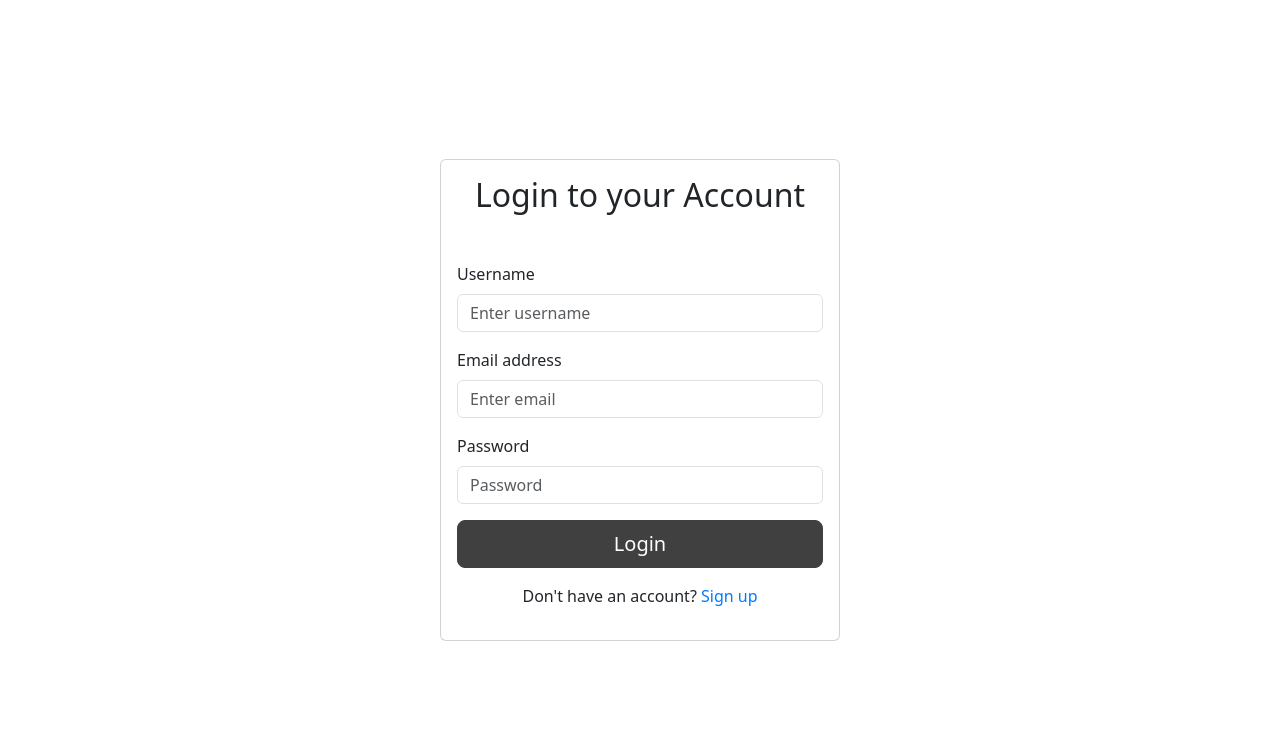
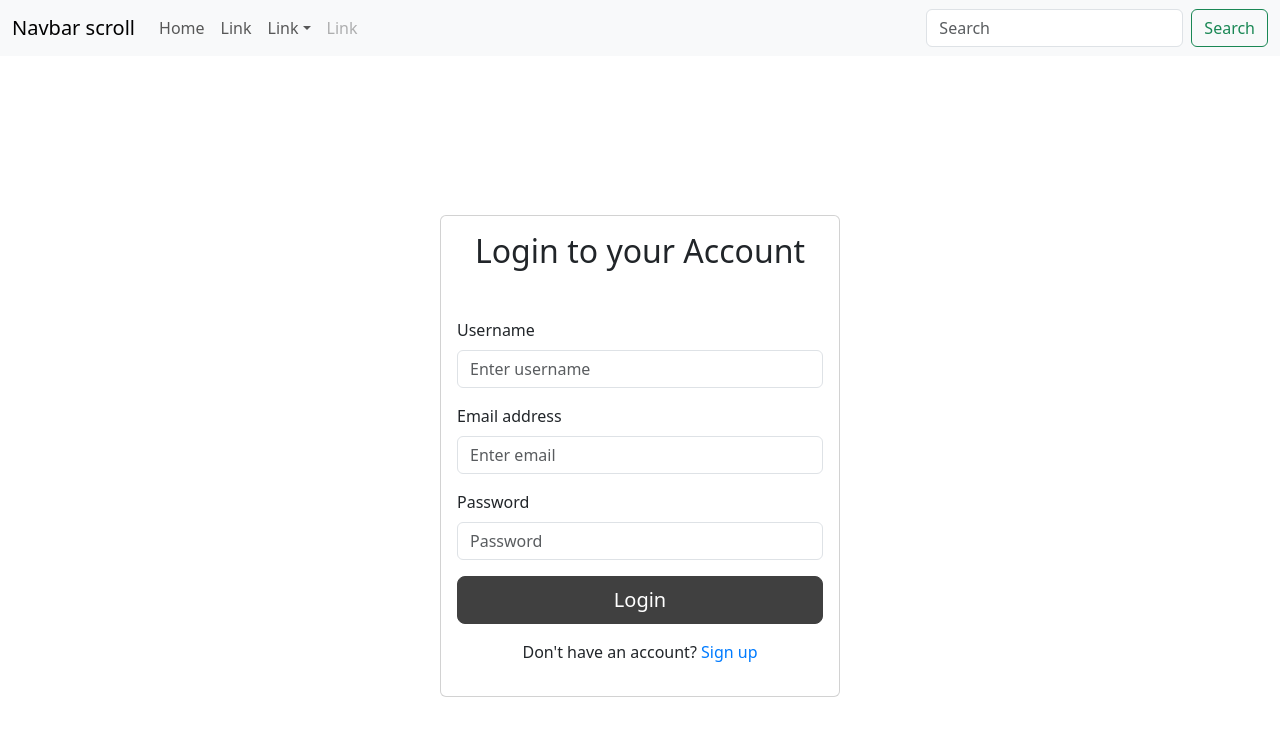
Before and after one commit to Hassan-Khan16/collab-demo, a React (Vite) app: page /login in a window 1280 px wide. Shown: the top 736 px of the page. Built offline with nearby package versions, Linux system fonts and the light colour scheme.

Commit message:
changes to test

```diff
--- a/src/Component/Auth/Login.jsx
+++ b/src/Component/Auth/Login.jsx
@@ -1,13 +1,50 @@
-
-
 import React from 'react';
 import 'bootstrap/dist/css/bootstrap.min.css';
 import { Link } from 'react-router-dom';
-import { Container, Card, Button, Form } from 'react-bootstrap';
+import { Nav, Navbar, NavDropdown ,Container, Card, Button, Form } from 'react-bootstrap';
 import './Style.css';
 
 function Login() {
     return (
+        <>
+            <Navbar expand="lg" className="bg-body-tertiary">
+                <Container fluid>
+                    <Navbar.Brand href="#">Navbar scroll</Navbar.Brand>
+                    <Navbar.Toggle aria-controls="navbarScroll" />
+                    <Navbar.Collapse id="navbarScroll">
+                        <Nav
+                            className="me-auto my-2 my-lg-0"
+                            style={{ maxHeight: '100px' }}
+                            navbarScroll
+                        >
+                            <Nav.Link href="#action1">Home</Nav.Link>
+                            <Nav.Link href="#action2">Link</Nav.Link>
+                            <NavDropdown title="Link" id="navbarScrollingDropdown">
+                                <NavDropdown.Item href="#action3">Action</NavDropdown.Item>
+                                <NavDropdown.Item href="#action4">
+                                    Another action
+                                </NavDropdown.Item>
+                                <NavDropdown.Divider />
+                                <NavDropdown.Item href="#action5">
+                                    Something else here
+                                </NavDropdown.Item>
+                            </NavDropdown>
+                            <Nav.Link href="#" disabled>
+                                Link
+                            </Nav.Link>
+                        </Nav>
+                        <Form className="d-flex">
+                            <Form.Control
+                                type="search"
+                                placeholder="Search"
+                                className="me-2"
+                                aria-label="Search"
+                            />
+                            <Button variant="outline-success">Search</Button>
+                        </Form>
+                    </Navbar.Collapse>
+                </Container>
+            </Navbar>
 
             <Container className='d-flex align-items-center justify-content-center container-center' >
                 <Card className='card-max-width'>
@@ -35,12 +72,13 @@
                                 </Button>
                             </div>
                             <div className='text-center m-3'>
-                            <p>Don't have an account? <Link to="/" style={{textDecoration:"none"}}>Sign up</Link></p>
+                                <p>Don't have an account? <Link to="/" style={{ textDecoration: "none" }}>Sign up</Link></p>
                             </div>
                         </Form>
                     </Card.Body>
                 </Card>
             </Container>
+        </>
     );
 }
 
```
Lines whose indentation alone changed are shown as unchanged.
